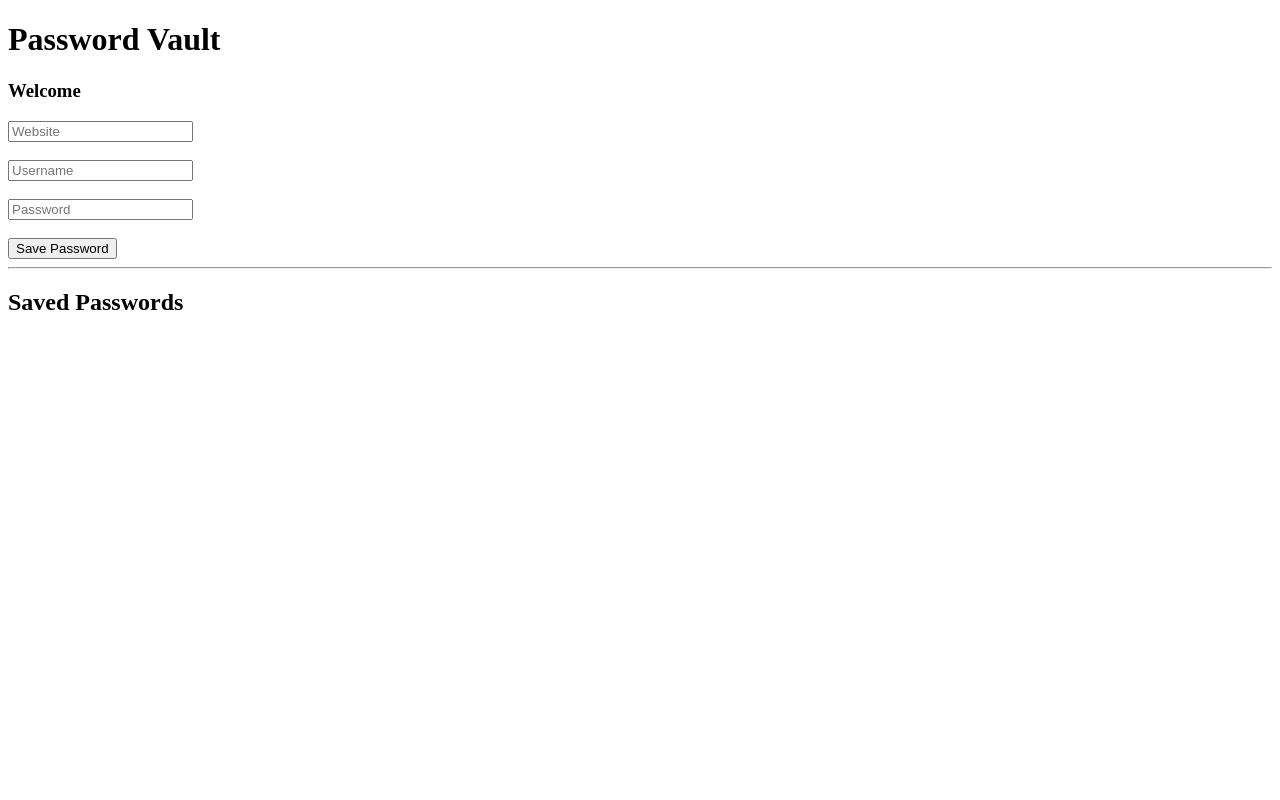
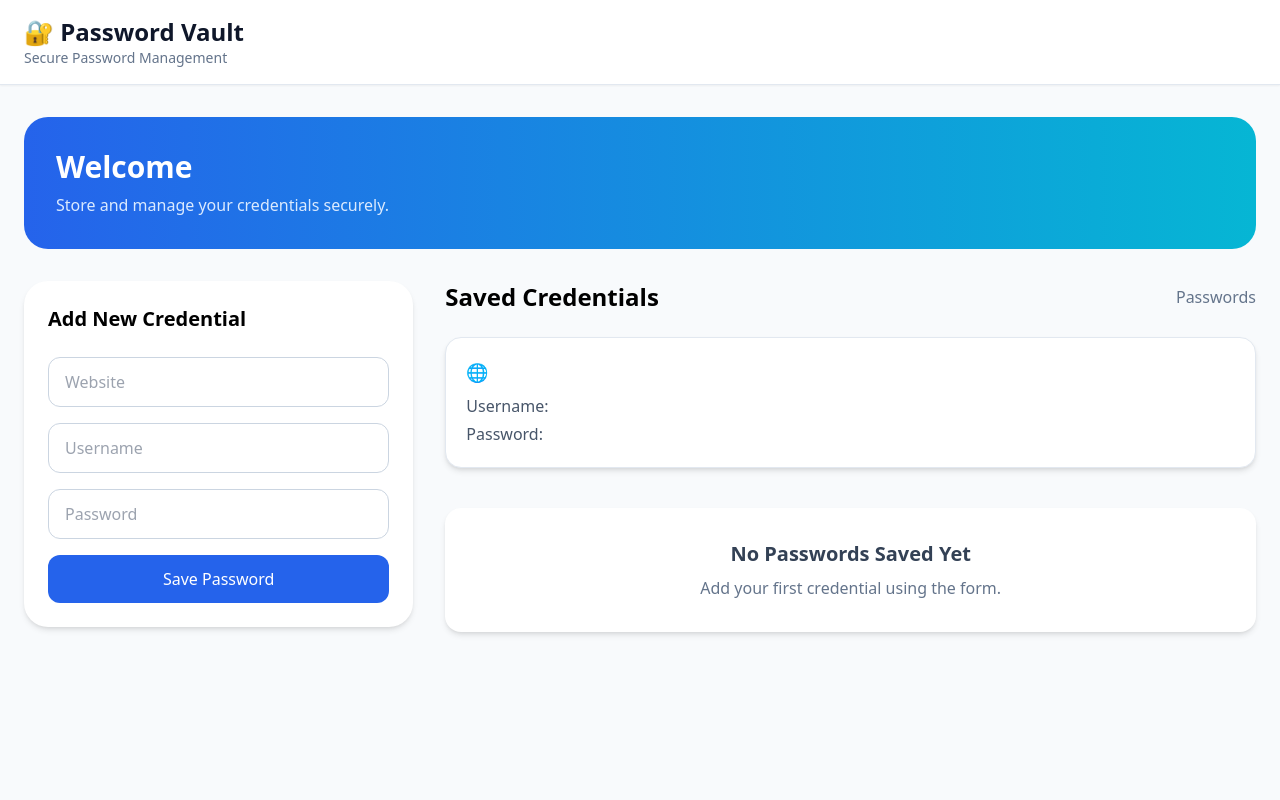
Before and after one commit to Soumya23Ojha/Password-Generator, a Flask app: template templates/vault.html in a window 1280 px wide. Run offline with Flask 3, Linux system fonts and the light colour scheme; the template is opened without the code that fills it, so the values that code supplies are empty; some libraries are stand-ins or nearby versions.

Commit message:
vault page design completed

```diff
--- a/templates/vault.html
+++ b/templates/vault.html
@@ -1,64 +1,171 @@
 <!DOCTYPE html>
 <html lang="en">
 <head>
+    <meta charset="UTF-8">
+    <meta name="viewport" content="width=device-width, initial-scale=1.0">
     <title>Password Vault</title>
+
+    <script src="https://cdn.tailwindcss.com"></script>
 </head>
-<body>
 
-    <h1>Password Vault</h1>
+<body class="bg-slate-50 min-h-screen">
 
-    <h3>Welcome {{ username }}</h3>
+    <!-- Header -->
+    <header class="bg-white shadow-sm border-b border-slate-200">
+        <div class="max-w-7xl mx-auto px-6 py-4 flex justify-between items-center">
+
+            <div>
+                <h1 class="text-2xl font-bold text-slate-900">
+                    🔐 Password Vault
+                </h1>
+
+                <p class="text-slate-500 text-sm">
+                    Secure Password Management
+                </p>
+            </div>
+
+
+        </div>
+    </header>
+
+    <!-- Welcome Section -->
+    <section class="max-w-7xl mx-auto px-6 py-8">
+
+        <div class="bg-gradient-to-r from-blue-600 to-cyan-500 rounded-3xl p-8 text-white">
+
+            <h2 class="text-3xl font-bold">
+                Welcome
+            </h2>
+
+            <p class="mt-2 text-blue-100">
+                Store and manage your credentials securely.
+            </p>
+
+        </div>
+
+    </section>
+
+    <!-- Main Content -->
+    <section class="max-w-7xl mx-auto px-6 pb-10">
+
+        <div class="grid lg:grid-cols-3 gap-8">
+
+            <!-- Add Credential -->
+            <div>
+
+                <div class="bg-white p-6 rounded-3xl shadow-md">
+
+                    <h3 class="text-xl font-bold mb-6">
+                        Add New Credential
+                    </h3>
 
                     <form method="POST">
+
+                        <div class="space-y-4">
 
                             <input
                                 type="text"
                                 name="website"
                                 placeholder="Website"
                                 required
+                                class="w-full border border-slate-300 rounded-xl px-4 py-3 focus:outline-none focus:ring-2 focus:ring-blue-500"
                             >
-
-        <br><br>
 
                             <input
                                 type="text"
                                 name="vault_username"
                                 placeholder="Username"
                                 required
+                                class="w-full border border-slate-300 rounded-xl px-4 py-3 focus:outline-none focus:ring-2 focus:ring-blue-500"
                             >
-
-        <br><br>
 
                             <input
                                 type="text"
                                 name="vault_password"
                                 placeholder="Password"
                                 required
+                                class="w-full border border-slate-300 rounded-xl px-4 py-3 focus:outline-none focus:ring-2 focus:ring-blue-500"
                             >
 
-        <br><br>
-
-        <button type="submit">
+                            <button
+                                type="submit"
+                                class="w-full bg-blue-600 hover:bg-blue-700 text-white py-3 rounded-xl transition">
                                 Save Password
                             </button>
 
+                        </div>
+
                     </form>
 
-    <hr>
+                </div>
 
-    <h2>Saved Passwords</h2>
+            </div>
 
-    {% for password in passwords %}
+            <!-- Saved Passwords -->
+            <div class="lg:col-span-2">
 
-        <p>
-            Website: {{ password[2] }}
-            |
-            Username: {{ password[3] }}
-            |
-            Password: {{ password[4] }}
+                <div class="flex justify-between items-center mb-6">
+
+                    <h2 class="text-2xl font-bold">
+                        Saved Credentials
+                    </h2>
+
+                    <span class="text-slate-500">
+                         Passwords
+                    </span>
+
+                </div>
+
+
+                    <div class="space-y-4">
+
+                        <div class="bg-white p-5 rounded-2xl shadow-md border border-slate-200">
+
+                            <div class="flex justify-between items-start">
+
+                                <div>
+
+                                    <h3 class="font-bold text-lg">
+                                        🌐
+                                    </h3>
+
+                                    <p class="text-slate-600 mt-2">
+                                        Username:
+                                        <span class="font-medium">
+                                        </span>
                                     </p>
 
-    {% endfor %}
+                                    <p class="text-slate-600 mt-1">
+                                        Password:
+                                        <span class="font-mono">
+                                        </span>
+                                    </p>
+
+                                </div>
+
+                            </div>
+
+                        </div>
+
+                    </div>
+
+                    <div class="bg-white rounded-2xl p-8 text-center shadow-md mt-10">
+
+                        <h3 class="text-xl font-semibold text-slate-700">
+                            No Passwords Saved Yet
+                        </h3>
+
+                        <p class="text-slate-500 mt-2">
+                            Add your first credential using the form.
+                        </p>
+
+                    </div>
+
+            </div>
+
+        </div>
+
+    </section>
 
 </body>
 </html>
```
Also changed, not shown: users.db. Lines whose indentation alone changed are shown as unchanged.
